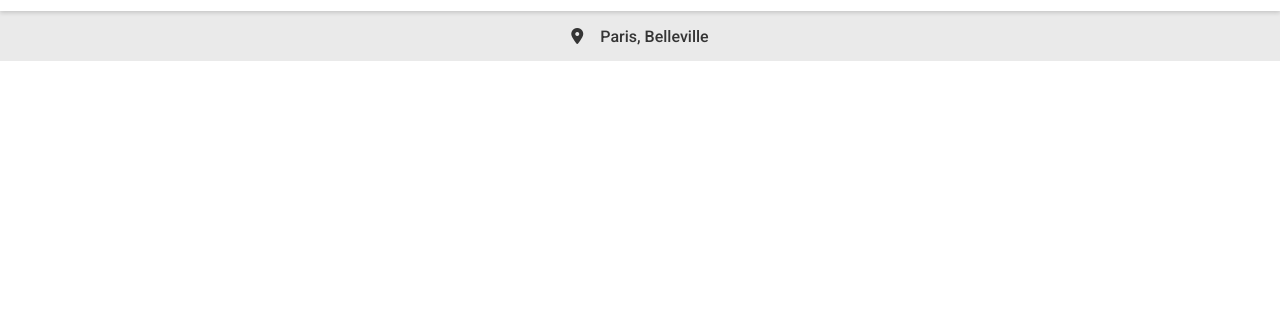
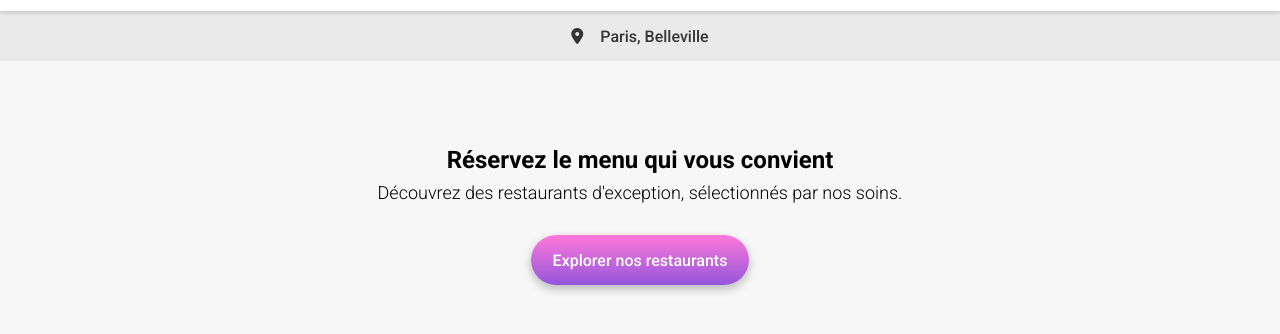
Before and after one commit to EmmaB21/P4_Ohmyfood, a website: page index.html in a window 1280 px wide. Shown: the part 52-386 px from the top of the page. Drawn offline with Linux system fonts and the light colour scheme; a web font is replaced by a local one.

Commit message:
Page d'accueil - section CTA

```diff
--- a/index.html
+++ b/index.html
@@ -1,12 +1,14 @@
 <!DOCTYPE html>
 <html lang="fr">
+
 <head>
     <meta charset="UTF-8">
     <meta name="viewport" content="width=device-width, initial-scale=1.0">
     <title>Ohmyfood</title>
     <link rel="preconnect" href="https://fonts.googleapis.com">
     <link rel="preconnect" href="https://fonts.gstatic.com" crossorigin>
-        <link href="https://fonts.googleapis.com/css2?family=Roboto:wght@300;500;700&family=Shrikhand&display=swap" rel="stylesheet">
+    <link href="https://fonts.googleapis.com/css2?family=Roboto:wght@300;500;700&family=Shrikhand&display=swap"
+        rel="stylesheet">
     <link rel="stylesheet" href="https://cdnjs.cloudflare.com/ajax/libs/font-awesome/6.2.1/css/all.min.css"
         integrity="sha512-MV7K8+y+gLIBoVD59lQIYicR65iaqukzvf/nwasF0nqhPay5w/9lJmVM2hMDcnK1OnMGCdVK+iQrJ7lzPJQd1w=="
         crossorigin="anonymous" referrerpolicy="no-referrer">
@@ -27,7 +29,11 @@
             </div>
         </header>
         <main>
-                <section class="section-CTA"></section>
+            <section class="section-CTA">
+                    <h1 class="section-title">Réservez le menu qui vous convient</h1>
+                    <p>Découvrez des restaurants d'exception, sélectionnés par nos soins.</p>
+                <button class="btn btn--CTA">Explorer nos restaurants</button>
+            </section>
             <section class="section-HowTo"></section>
             <section class="section-cards"></section>
         </main>
--- a/sass/Base/_typography.scss
+++ b/sass/Base/_typography.scss
@@ -5,6 +5,17 @@
 }
 
 .section-title {
+    font-weight: 700;
     font-size: 24px;
-    font-weight: 700;
+    line-height: 28px;
 }
+
+p {
+    font-weight: 300;
+    font-size: 18px;
+}
+
+.section-title2 {
+    font-weight: 500;
+    font-size: 18px;
+}
--- /dev/null
+++ b/sass/Pages/_accueil.scss
@@ -0,0 +1,27 @@
+.section-CTA {
+    width: 100%;
+    height: 290px;
+    text-align: center;
+    background-color: $background-color;
+    padding: 20px 0;
+    display: flex;
+    flex-direction: column;
+    justify-content: center;
+    align-items: center;
+
+
+    & h1 {
+        margin-bottom: 0;
+        padding: 0 48px;
+    }
+
+    & p {
+        margin-top: 8px;
+        margin-bottom: 32px;
+    }
+
+    & .btn--CTA {
+        padding-bottom: 16px;
+        width: 218px;
+    }
+}
--- a/sass/Utils/_mixins.scss
+++ b/sass/Utils/_mixins.scss
@@ -8,7 +8,7 @@
 
 // Bouton
 
-@mixin btn ($direction : 0deg, $list-gradient-colors : $list-gradient-colors, $radius: 25px, $height : 50px, $width : 186px, $color : white, $font-size : 16px, $x : 0, $y : 4px, $blur : 10px, $spread : 0, $rgba : rgba(0, 0, 0, 0.25), $align : center, $padding: 16px) {
+@mixin btn ($direction : 0deg, $list-gradient-colors : $list-gradient-colors, $radius: 25px, $height : 50px, $width : 186px, $color : white, $font-size : 16px, $x : 0, $y : 4px, $blur : 10px, $spread : 0, $rgba : rgba(0, 0, 0, 0.25), $align : center, $padding: 16px, $border : none) {
     background: linear-gradient($direction, $list-gradient-colors);
     border-radius: ($radius);
     height: ($height);
@@ -18,4 +18,5 @@
     @include btn-shadow ($x, $y, $blur, $spread, $rgba);
     text-align: ($align);
     padding-top: ($padding);
+    border: ($border);
 }
--- a/sass/Utils/_variables.scss
+++ b/sass/Utils/_variables.scss
@@ -3,8 +3,7 @@
 
 $main-color: #9356dc;
 $secondary-color:#99E2D0;
-$background-color: #D2D2D2;
-$menu-bg-color: #F6F6F6;
+$background-color: #F7F7F7;
 $location-bg-color: #EAEAEA;
 $btn-secondary-color: #FF79DA;
 
--- a/sass/main.scss
+++ b/sass/main.scss
@@ -8,4 +8,5 @@
 
 @import "./Components/buttons";
 
+@import "./Pages/accueil";
 @import "./Pages/menus";
```
Also changed, not shown: assets/css/style.css, sass/main.css, 2 other files. Lines whose indentation alone changed are shown as unchanged.
